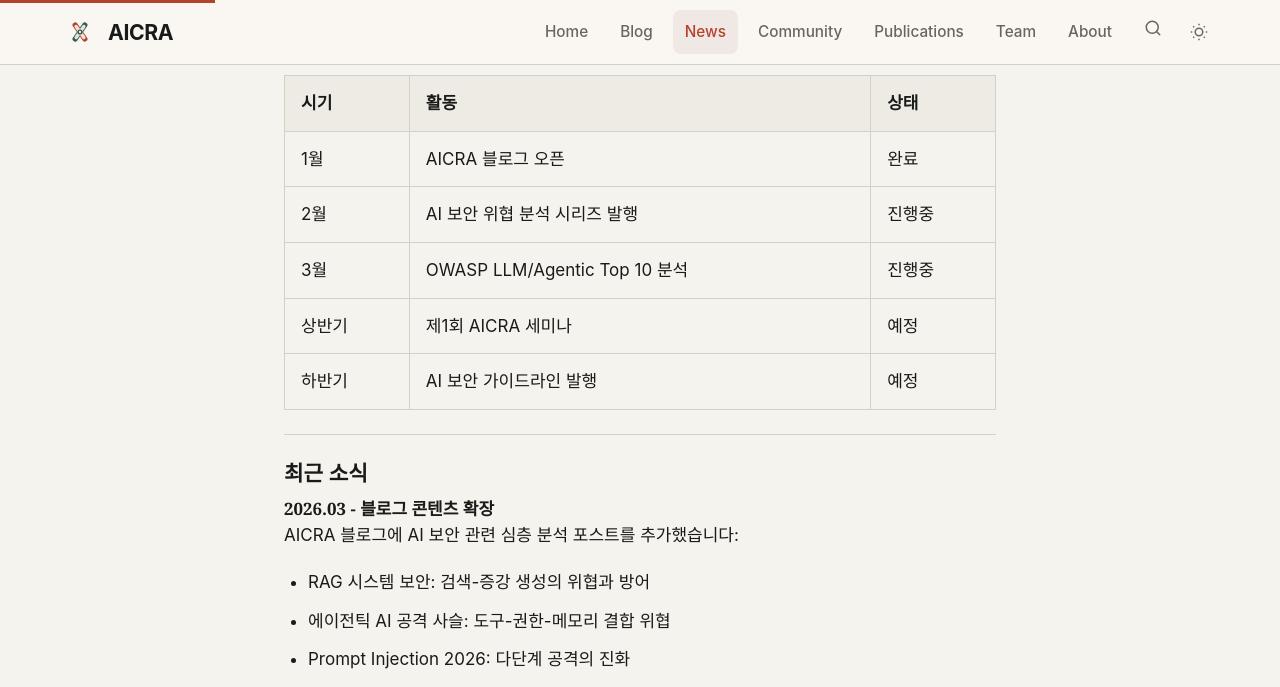
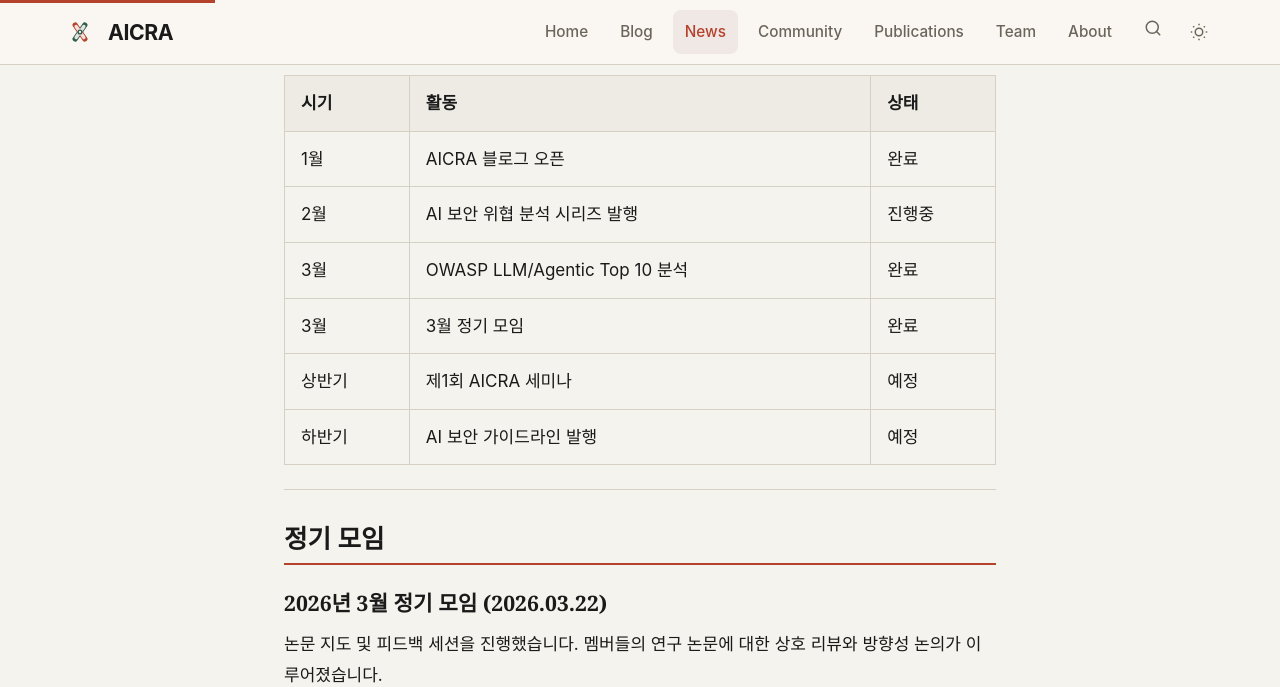
Before and after one commit to AICRA-PAGE/AICRA-PAGE.github.io, a Jekyll site: the page built from _pages/news.md, in a window 1280 px wide and 1400 px high, scrolled down 394 px. Shown: the top 687 px of the window. Built offline with Jekyll 4.4.1, drawn with Linux system fonts in a browser that asks for light colours; some web fonts are replaced; some of the changed text lies outside the part shown.

Commit message:
feat(news): add March 2026 meetup photos + restructure News as activities page\n\n- Add 10 meeting photos to assets/img/events/2026-03/\n- Restructure News page: activities timeline + photo gallery + recent posts\n- March meetup: paper guidance and feedback session\n- Link all 8 research posts in recent news section\n\nCo-Authored-By: Claude Opus 4.6 (1M context) <noreply@anthropic.com>

```diff
--- a/_pages/news.md
+++ b/_pages/news.md
@@ -17,43 +17,60 @@ description: "AICRA 연구회 동향, 세미나, 활동 소식"
 |------|------|------|
 | 1월 | AICRA 블로그 오픈 | 완료 |
 | 2월 | AI 보안 위협 분석 시리즈 발행 | 진행중 |
-| 3월 | OWASP LLM/Agentic Top 10 분석 | 진행중 |
+| 3월 | OWASP LLM/Agentic Top 10 분석 | 완료 |
+| 3월 | 3월 정기 모임 | 완료 |
 | 상반기 | 제1회 AICRA 세미나 | 예정 |
 | 하반기 | AI 보안 가이드라인 발행 | 예정 |
 
 ---
 
-### 최근 소식
+## 정기 모임
+
+### 2026년 3월 정기 모임 (2026.03.22)
+
+논문 지도 및 피드백 세션을 진행했습니다. 멤버들의 연구 논문에 대한 상호 리뷰와 방향성 논의가 이루어졌습니다.
+
+<div style="display: grid; grid-template-columns: repeat(2, 1fr); gap: 10px; margin: 20px 0;">
+  <img src="/assets/img/events/2026-03/KakaoTalk_20260322_115550454_03.jpg" alt="발표 장면" style="width:100%; border-radius:6px;">
+  <img src="/assets/img/events/2026-03/KakaoTalk_20260322_115550454_06.jpg" alt="멤버 참여" style="width:100%; border-radius:6px;">
+  <img src="/assets/img/events/2026-03/KakaoTalk_20260322_115550454_01.jpg" alt="세미나 진행" style="width:100%; border-radius:6px;">
+  <img src="/assets/img/events/2026-03/KakaoTalk_20260322_115550454_02.jpg" alt="발표 자료" style="width:100%; border-radius:6px;">
+  <img src="/assets/img/events/2026-03/KakaoTalk_20260322_115550454_04.jpg" alt="토론" style="width:100%; border-radius:6px;">
+  <img src="/assets/img/events/2026-03/KakaoTalk_20260322_115550454_05.jpg" alt="세미나실" style="width:100%; border-radius:6px;">
+  <img src="/assets/img/events/2026-03/KakaoTalk_20260322_115550454_07.jpg" alt="활동 1" style="width:100%; border-radius:6px;">
+  <img src="/assets/img/events/2026-03/KakaoTalk_20260322_115550454_08.jpg" alt="활동 2" style="width:100%; border-radius:6px;">
+  <img src="/assets/img/events/2026-03/KakaoTalk_20260322_115550454_09.jpg" alt="활동 3" style="width:100%; border-radius:6px;">
+  <img src="/assets/img/events/2026-03/KakaoTalk_20260322_115550454.jpg" alt="발표 화면" style="width:100%; border-radius:6px;">
+</div>
+
+---
+
+## 최근 소식
+
+#### 2026.03 - OWASP Agentic Top 10 분석 발행
+
+OWASP가 2025년 12월 발표한 에이전틱 AI 전용 Top 10(ASI01-ASI10) 전체 분석 포스트를 발행했습니다. [자세히 보기](/blog/2026/owasp-agentic-top-10-2026/)
 
 #### 2026.03 - 블로그 콘텐츠 확장
 
-AICRA 블로그에 AI 보안 관련 심층 분석 포스트를 추가했습니다:
+AICRA 블로그에 AI 보안 관련 심층 분석 포스트 8편을 추가했습니다:
 
-- RAG 시스템 보안: 검색-증강 생성의 위협과 방어
-- 에이전틱 AI 공격 사슬: 도구-권한-메모리 결합 위협
-- Prompt Injection 2026: 다단계 공격의 진화
-- 디지털 트윈 보안: 동기화 공격과 모델 변조
-- OWASP LLM Top 10 2025 분석
-- 보안 온톨로지: STIX 2.1과 ATT&CK 통합
+- [RAG 시스템 보안](/blog/2026/rag-system-security/)
+- [에이전틱 AI 공격 사슬](/blog/2026/agentic-ai-security-threats-and-defense/)
+- [Prompt Injection 2026](/blog/2026/prompt-injection-2026/)
+- [디지털 트윈 보안](/blog/2026/digital-twin-security/)
+- [OWASP LLM Top 10 2025](/blog/2025/owasp-llm-top-10-2025/)
+- [보안 온톨로지: STIX/ATT&CK](/blog/2026/security-ontology-stix-attack/)
+- [AI for Security / Security for AI](/blog/2026/ai-for-security-security-for-ai/)
+- [OWASP Agentic Top 10 2026](/blog/2026/owasp-agentic-top-10-2026/)
 
 #### 2025.12 - AICRA 블로그 오픈
 
-인공지능보안연구회 공식 블로그를 GitHub Pages 기반으로 오픈했습니다. AI 보안 위협 분석, 실무 가이드, 커뮤니티 토론을 제공합니다.
-
----
-
-### 사진 갤러리
-
-*세미나, 워크숍, 연구 활동 사진이 이곳에 업로드됩니다.*
-
-<!-- 사진 추가 예시:
-![세미나 사진](/assets/images/news/seminar-2026-01.jpg)
-*2026년 1월 제1회 AICRA 세미나*
--->
+인공지능보안연구회 공식 블로그를 GitHub Pages 기반으로 오픈했습니다.
 
 ---
 
 ### 연락처
 
 - GitHub: [AICRA-PAGE](https://github.com/AICRA-PAGE)
-- 세미나/활동 문의: 블로그 [About](/about/) 페이지 참조
+- 세미나/활동 문의: [About](/about/) 페이지 참조
```
Also changed, not shown: 10 other files.
